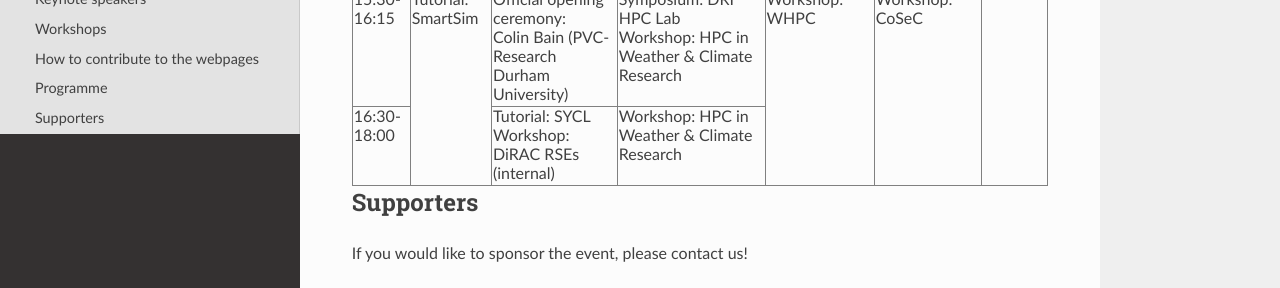
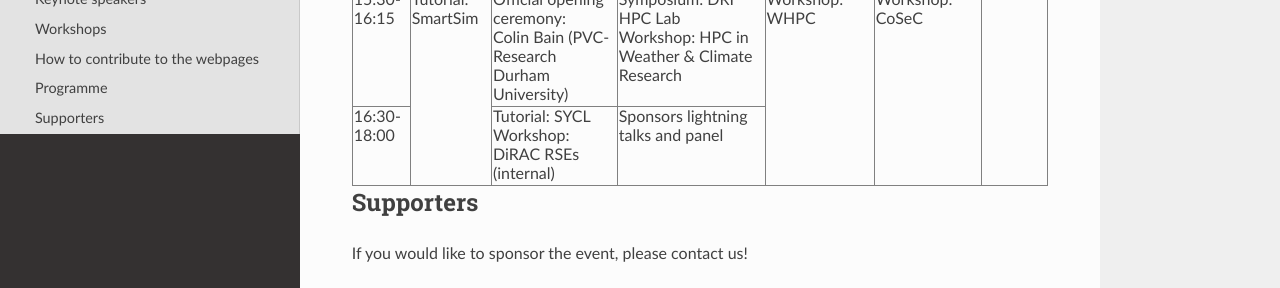
Before and after one commit to ilectra/durham, a Sphinx documentation site: the page built from docs/hpcdays/index.md, in a window 1280 px wide and 900 px high, scrolled down 731 px. Shown: the part 445-733 px from the top of the window. Built offline with Sphinx 7.4.7 and the Read the Docs theme 3.1.0, drawn with Linux system fonts in a browser that asks for light colours.

Commit message:
added sponsor talks

```diff
--- a/docs/hpcdays/index.md
+++ b/docs/hpcdays/index.md
@@ -82,7 +82,7 @@ contribute
 <tr>
   <td> 16:30-18:00 </td>
   <td> Tutorial: SYCL <br /> Workshop: DiRAC RSEs (internal) </td>
-  <td>Workshop: HPC in Weather & Climate Research</td>
+  <td>Sponsors lightning talks and panel</td>
 </tr>
 
 </table>
```
